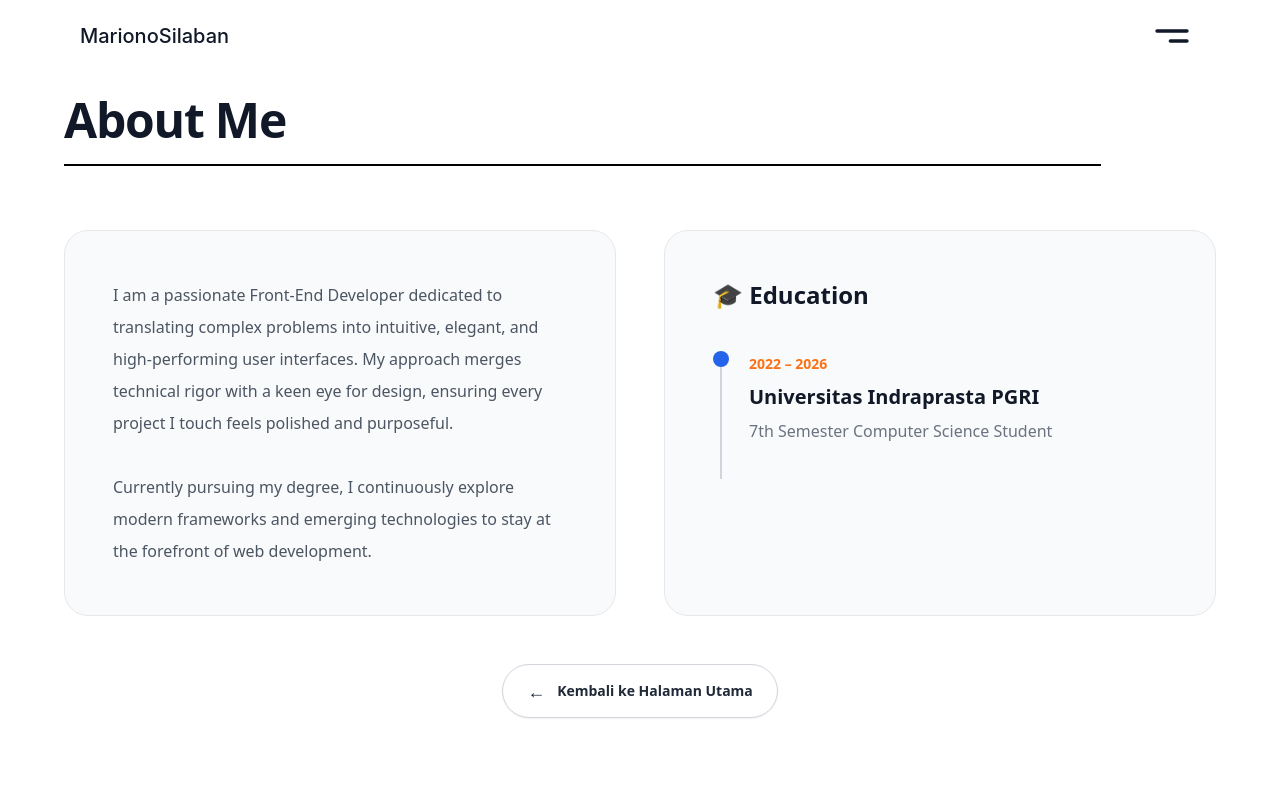
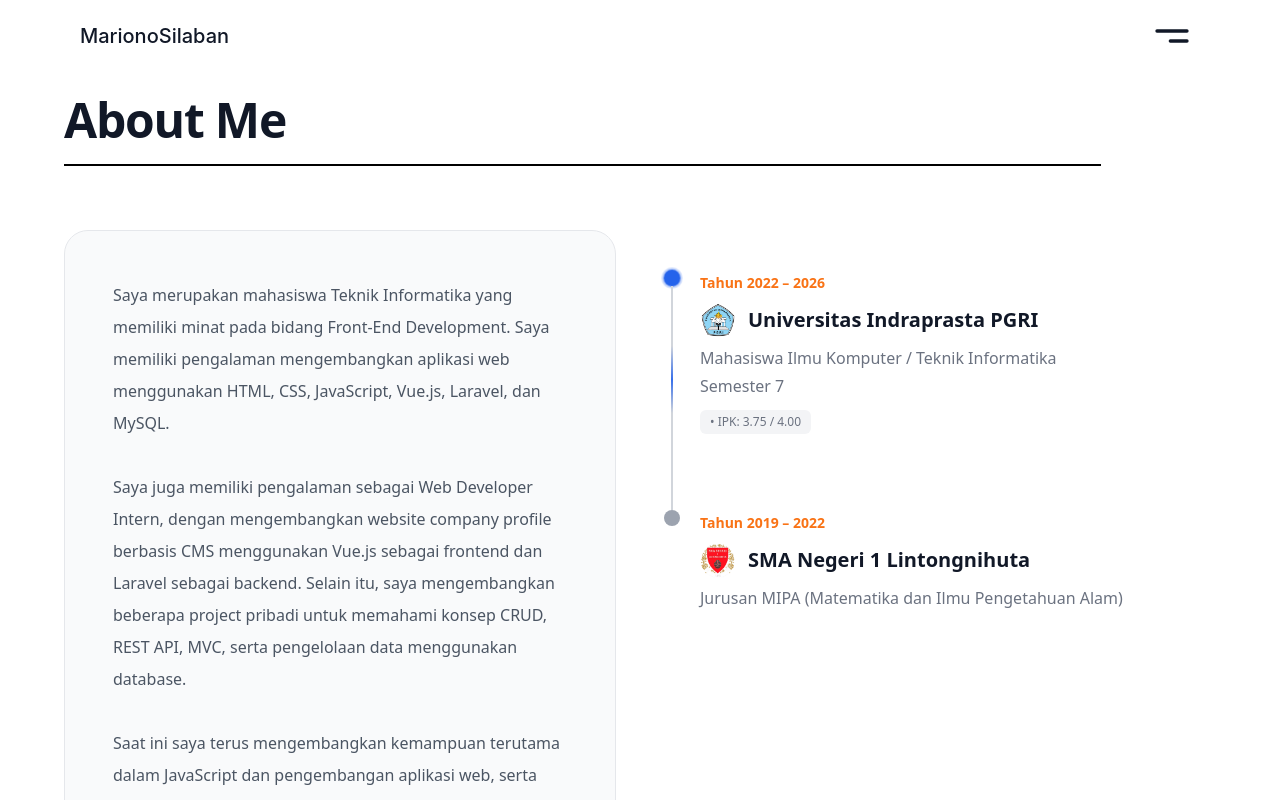
Before and after one commit to silaban13/Portofolio_vue, a Vue app: page /about-explanation in a window 1280 px wide. Shown: the top 800 px of the page. Built offline with nearby package versions, Linux system fonts and the light colour scheme.

Commit message:
change content

```diff
--- a/src/components/about/About_root.vue
+++ b/src/components/about/About_root.vue
@@ -14,7 +14,7 @@
             Front-End Developer yang berfokus pada pengembangan website modern,
             responsif, dan interaktif.
           </p>
-          <RouterLink to="/about-explanation" class="self-center md:self-start inline-flex items-center rounded-full border border-gray-300 bg-white font-semibold text-gray-800 transition-all duration-300 hover:bg-gray-800 hover:text-white dark:border-gray-700 dark:bg-transparent dark:text-white dark:hover:bg-white dark:hover:text-gray-900" style="margin-top:clamp(1.8rem,3vw,2.5rem); gap:clamp(0.5rem,0.8vw,0.75rem); padding-top:clamp(0.35rem,0.5vw,0.375rem); padding-bottom:clamp(0.35rem,0.5vw,0.375rem); padding-left:clamp(1rem,1.8vw,1.5rem); padding-right:clamp(0.35rem,0.5vw,0.375rem); font-size:clamp(0.75rem,1.1vw,0.875rem);">
+          <RouterLink :to="{ path: '/about-explanation', hash: '#about-title' }" class="self-center md:self-start inline-flex items-center rounded-full border border-gray-300 bg-white font-semibold text-gray-800 transition-all duration-300 hover:bg-gray-800 hover:text-white dark:border-gray-700 dark:bg-transparent dark:text-white dark:hover:bg-white dark:hover:text-gray-900" style="margin-top:clamp(1.8rem,3vw,2.5rem); gap:clamp(0.5rem,0.8vw,0.75rem); padding-top:clamp(0.35rem,0.5vw,0.375rem); padding-bottom:clamp(0.35rem,0.5vw,0.375rem); padding-left:clamp(1rem,1.8vw,1.5rem); padding-right:clamp(0.35rem,0.5vw,0.375rem); font-size:clamp(0.75rem,1.1vw,0.875rem);">
             <span>Baca Selengkapnya</span>
             <span class="flex items-center justify-center rounded-full bg-gray-600 text-white" style="width:clamp(2rem,3.5vw,2.25rem); height:clamp(2rem,3.5vw,2.25rem);"> → </span>
           </RouterLink>
--- a/src/components/about/about_explanation.vue
+++ b/src/components/about/about_explanation.vue
@@ -7,34 +7,50 @@
   <Navbar :showSidebar="false" />
   <section id="about" class="min-h-screen bg-white dark:bg-[#11131c] py-24">
     <div class="mx-auto w-full px-5 sm:px-6 lg:px-10 xl:px-16">
-      <h2 class="text-4xl sm:text-5xl font-black tracking-tight text-gray-900 dark:text-white"> About Me </h2>
-      <div class="mt-5 h-[2px] w-[75%] sm:w-[80%] md:w-[85%] lg:w-[90%] bg-black dark:bg-gray-700"></div>
+      <h2 id="about-title" class="text-4xl sm:text-5xl font-black tracking-tight text-gray-900 dark:text-white"> About Me </h2>
+      <div class="about-title-line mt-5 h-[2px] w-[75%] sm:w-[80%] md:w-[85%] lg:w-[90%] bg-black dark:bg-gray-700"></div>
       <div class="mt-16 grid grid-cols-1 lg:grid-cols-2 gap-8 xl:gap-12 items-stretch">
         <div data-aos="fade-right" class="rounded-3xl border border-gray0 dark:border-gray-800 bg-gray-50 dark:bg-[#1b1e28] p-8 sm:p-10 xl:p-12 ">
           <p class="leading-8 text-gray-600 dark:text-gray-300">
-            I am a passionate Front-End Developer dedicated to translating
-            complex problems into intuitive, elegant, and high-performing
-            user interfaces. My approach merges technical rigor with a keen
-            eye for design, ensuring every project I touch feels polished
-            and purposeful.
+            Saya merupakan mahasiswa Teknik Informatika yang memiliki minat pada bidang Front-End Development.
+            Saya memiliki pengalaman mengembangkan aplikasi web menggunakan HTML, CSS, JavaScript, Vue.js, Laravel, dan MySQL.
           </p>
           <p class="mt-8 leading-8 text-gray-600 dark:text-gray-300">
-            Currently pursuing my degree, I continuously explore modern
-            frameworks and emerging technologies to stay at the forefront
-            of web development.
+            Saya juga memiliki pengalaman sebagai Web Developer Intern, dengan mengembangkan website company profile berbasis CMS menggunakan Vue.js sebagai frontend dan Laravel sebagai backend.
+            Selain itu, saya mengembangkan beberapa project pribadi untuk memahami konsep CRUD, REST API, MVC, serta pengelolaan data menggunakan database.
+          </p>
+          <p class="mt-8 leading-8 text-gray-600 dark:text-gray-300">
+            Saat ini saya terus mengembangkan kemampuan terutama dalam JavaScript dan pengembangan aplikasi web, serta terbiasa belajar, bekerja sama dalam tim, dan menyelesaikan masalah dalam proses pengembangan.
           </p>
         </div>
-        <div data-aos="fade-left" class="rounded-3xl border border-gray-200 dark:border-gray-800 bg-gray-50 dark:bg-[#1b1e28] p-8 sm:p-10 xl:p-12">
-          <h3 class="flex items-center gap-3 text-2xl font-bold text-gray-900 dark:text-white"> 🎓 Education </h3>
-          <div class="mt-10 flex">
+        <div class="mt-10">
+          <div class="flex">
             <div class="flex flex-col items-center mr-5">
-              <div class="w-4 h-4 rounded-full bg-blue-600"></div>
-              <div class="w-[2px] h-28 bg-gray-300 dark:bg-gray-700"></div>
+              <div class="timeline-dot w-4 h-4 rounded-full bg-blue-600 shrink-0"></div>
+              <div class="timeline-line w-[2px] h-56 bg-gray-300 dark:bg-gray-700"></div>
             </div>
             <div>
-              <span class="text-sm font-semibold text-orange-500"> 2022 – 2026 </span>
-              <h4 class="mt-2 text-xl font-bold text-gray-900 dark:text-white"> Universitas Indraprasta PGRI </h4>
-              <p class="mt-2 text-gray-500 dark:text-gray-400"> 7th Semester Computer Science Student </p>
+              <span class="text-sm font-semibold text-orange-500"> Tahun 2022 – 2026 </span>
+              <div class="mt-2 flex items-center gap-3">
+                <img src="/src/assets/logo_unindra.png" alt="Logo Universitas Indraprasta PGRI" class="w-9 h-9 object-contain shrink-0"/>
+                <h4 class="text-xl font-bold text-gray-900 dark:text-white"> Universitas Indraprasta PGRI </h4>
+              </div>
+              <p class="mt-2 text-gray-500 dark:text-gray-400"> Mahasiswa Ilmu Komputer / Teknik Informatika</p>
+              <p class="mt-1 text-gray-500 dark:text-gray-400"> Semester 7 </p>
+              <span class="inline-block mt-3 rounded-md bg-gray-100 dark:bg-gray-800 px-2.5 py-1 text-xs font-medium text-gray-500 dark:text-gray-400"> • IPK: 3.75 / 4.00 </span>
+            </div>
+          </div>
+          <div class="flex">
+            <div class="flex flex-col items-center mr-5">
+              <div class="w-4 h-4 rounded-full bg-gray-400 shrink-0"></div>
+            </div>
+            <div>
+              <span class="text-sm font-semibold text-orange-500"> Tahun 2019 – 2022 </span>
+              <div class="mt-2 flex items-center gap-3">
+                <img src="/src/assets/logo_sma.png" alt="Logo SMA Negeri 1 Lintongnihuta" class="w-9 h-9 object-contain shrink-0"/>
+                <h4 class="text-xl font-bold text-gray-900 dark:text-white"> SMA Negeri 1 Lintongnihuta </h4>
+              </div>
+              <p class="mt-2 text-gray-500 dark:text-gray-400"> Jurusan MIPA (Matematika dan Ilmu Pengetahuan Alam) </p>
             </div>
           </div>
         </div>
--- a/src/components/router/router.js
+++ b/src/components/router/router.js
@@ -17,7 +17,21 @@ const routes = [
 
 const router = createRouter({
     history: createWebHistory(),
-    routes
+    routes,
+
+    scrollBehavior(to) {
+        if (to.hash) {
+            return {
+                el: to.hash,
+                behavior: 'smooth'
+            }
+        }
+
+        return {
+            top: 0,
+            behavior: 'smooth'
+        }
+    }
 })
 
 export default router
--- a/src/style.css
+++ b/src/style.css
@@ -1,7 +1,6 @@
 @tailwind base;
 @tailwind components;
 @tailwind utilities;
-
 
 [data-scroll-animation] {
   opacity: 0;
@@ -71,7 +70,6 @@
   height: 110px;
   pointer-events: none;
   transform-origin: top center;
-
   animation: rope-sway 3s ease-in-out infinite;
 }
 
@@ -98,6 +96,57 @@ html {
   min-height: 100vh;
 }
 
+.timeline-dot {
+  animation: timeline-pulse 2s ease-in-out infinite;
+}
+
+.timeline-line {
+  position: relative;
+  overflow: hidden;
+}
+
+.timeline-line::after {
+  content: "";
+  position: absolute;
+  top: -30%;
+  left: 0;
+  width: 100%;
+  height: 30%;
+
+  background: linear-gradient(
+    to bottom,
+    transparent,
+    rgba(37, 99, 235, 0.9),
+    transparent
+  );
+
+  animation: timeline-light 2.2s linear infinite;
+}
+
+@keyframes timeline-pulse {
+  0%,
+  100% {
+    transform: scale(1);
+    box-shadow: 0 0 0 0 rgba(37, 99, 235, 0.35);
+  }
+
+  50% {
+    transform: scale(1.15);
+    box-shadow: 0 0 0 6px rgba(37, 99, 235, 0.08);
+  }
+}
+
+@keyframes timeline-light {
+  0% {
+    transform: translateY(-100%);
+  }
+
+  100% {
+    transform: translateY(430%);
+  }
+}
+
+
 @media (max-width: 767.98px) {
   .mobile-rope {
     display: block;
@@ -110,7 +159,6 @@ html {
     transform-origin: top center;
     animation: rope-sway 3s ease-in-out infinite;
   }
-
 
   .fullpage-section {
     min-height: auto;
@@ -175,6 +223,15 @@ html {
     border-color: #aaa;
   }
 
+   #about-title {
+    text-align: center;
+  }
+
+  .about-title-line {
+    margin-left: auto;
+    margin-right: auto;
+  }
+
 }
 
 @keyframes rope-sway {
```
Also changed, not shown: src/assets/logo_sma.png (added), src/assets/logo_unindra.png (added).
